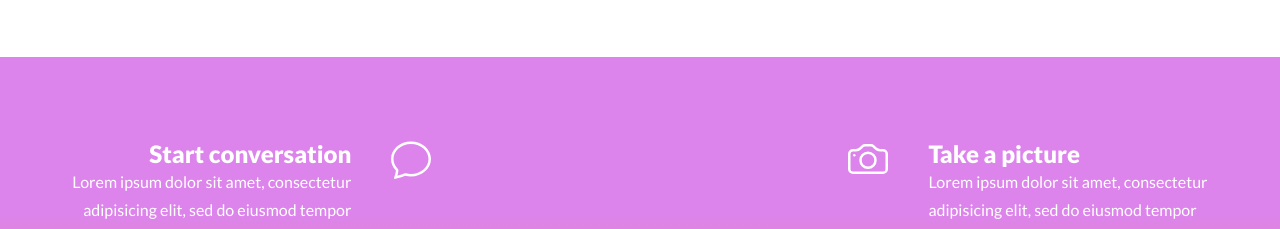
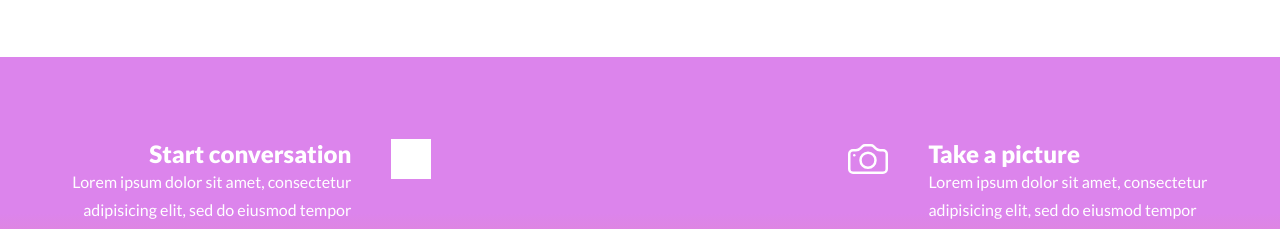
Before and after one commit to Gameesole/Gameesole.github.io, a plain HTML site: page index.html in a window 1280 px wide. Shown: the part 3180-3409 px from the top of the page. Drawn offline with nearby package versions, Linux system fonts and the light colour scheme.

Commit message:
index.html

```diff
--- a/index.html
+++ b/index.html
@@ -308,10 +308,9 @@
               >
                 <path
                   fill-rule="evenodd"
-                  d="M2.678 11.894a1 1 0 0 1 .287.801 10.97 10.97 0 0 1-.398 2c1.395-.323 2.247-.697 2.634-.893a1 1 0 0 1 .71-.074A8.06 8.06 0 0 0 8 14c3.996 0 7-2.807 7-6 0-3.192-3.004-6-7-6S1 4.808 1 8c0 1.468.617 2.83 1.678 3.894zm-.493 3.905a21.682 21.682 0 0 1-.713.129c-.2.032-.352-.176-.273-.362a9.68 9.68 0 0 0 .244-.637l.003-.01c.248-.72.45-1.548.524-2.319C.743 11.37 0 9.76 0 8c0-3.866 3.582-7 8-7s8 3.134 8 7-3.582 7-8 7a9.06 9.06 0 0 1-2.347-.306c-.52.263-1.639.742-3.468 1.105z"
-                />
+                  d="M21.5,21.5v129h64.5v-32.25v-64.5v-32.25zM86,53.75c0,17.7805 14.4695,32.25 32.25,32.25c17.7805,0 32.25,-14.4695 32.25,-32.25c0,-17.7805 -14.4695,-32.25 -32.25,-32.25c-17.7805,0 -32.25,14.4695 -32.25,32.25zM118.25,86c-17.7805,0 -32.25,14.4695 -32.25,32.25c0,17.7805 14.4695,32.25 32.25,32.25c17.7805,0 32.25,-14.4695 32.25,-32.25c0,-17.7805 -14.4695,-32.25 -32.25,-32.25z"/>
                 <path
-                  d="M170 30L190 25L170 20"/>
+                  d="M0,172v-172h172v172z"/>
               </svg>
             </div>
           </div>
```
